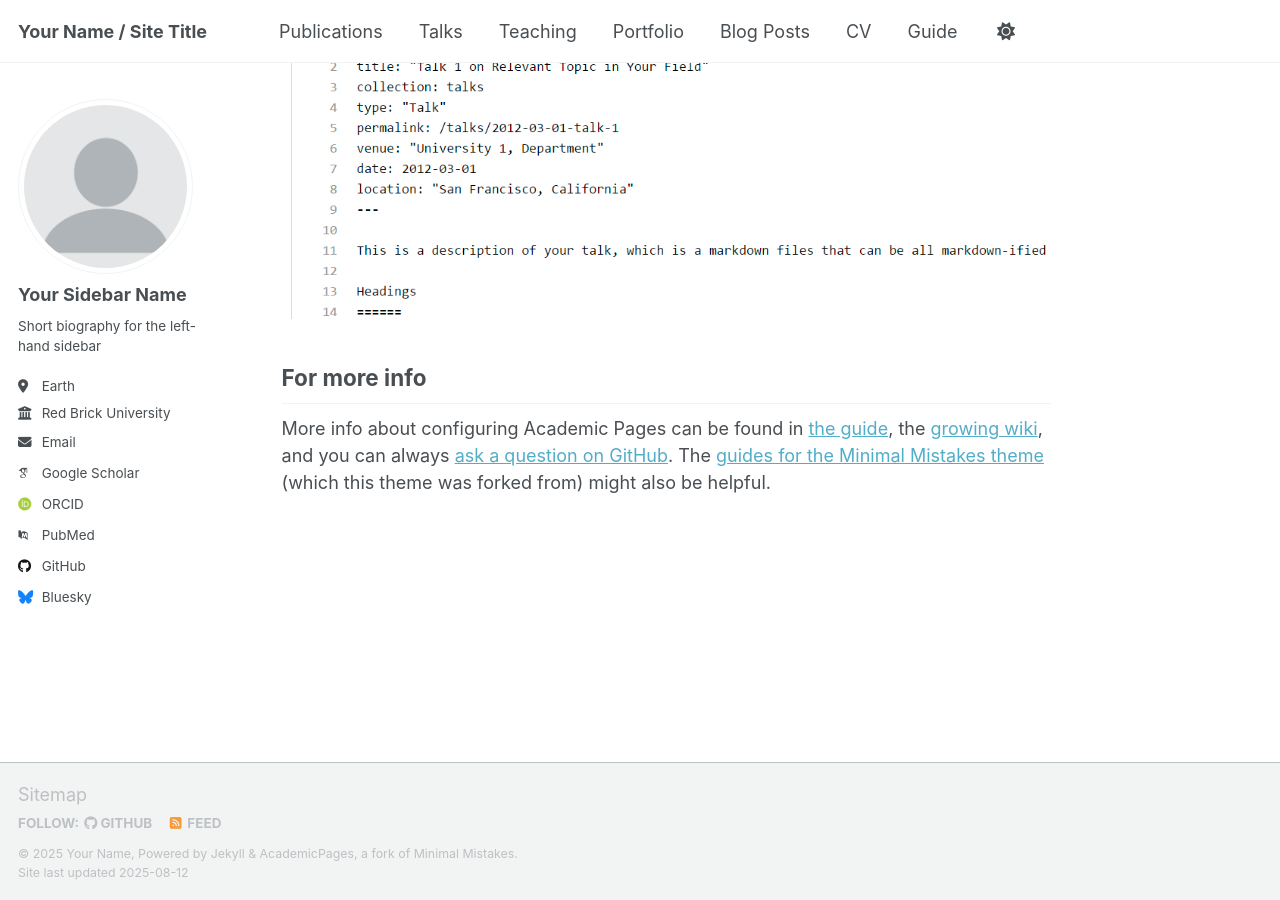
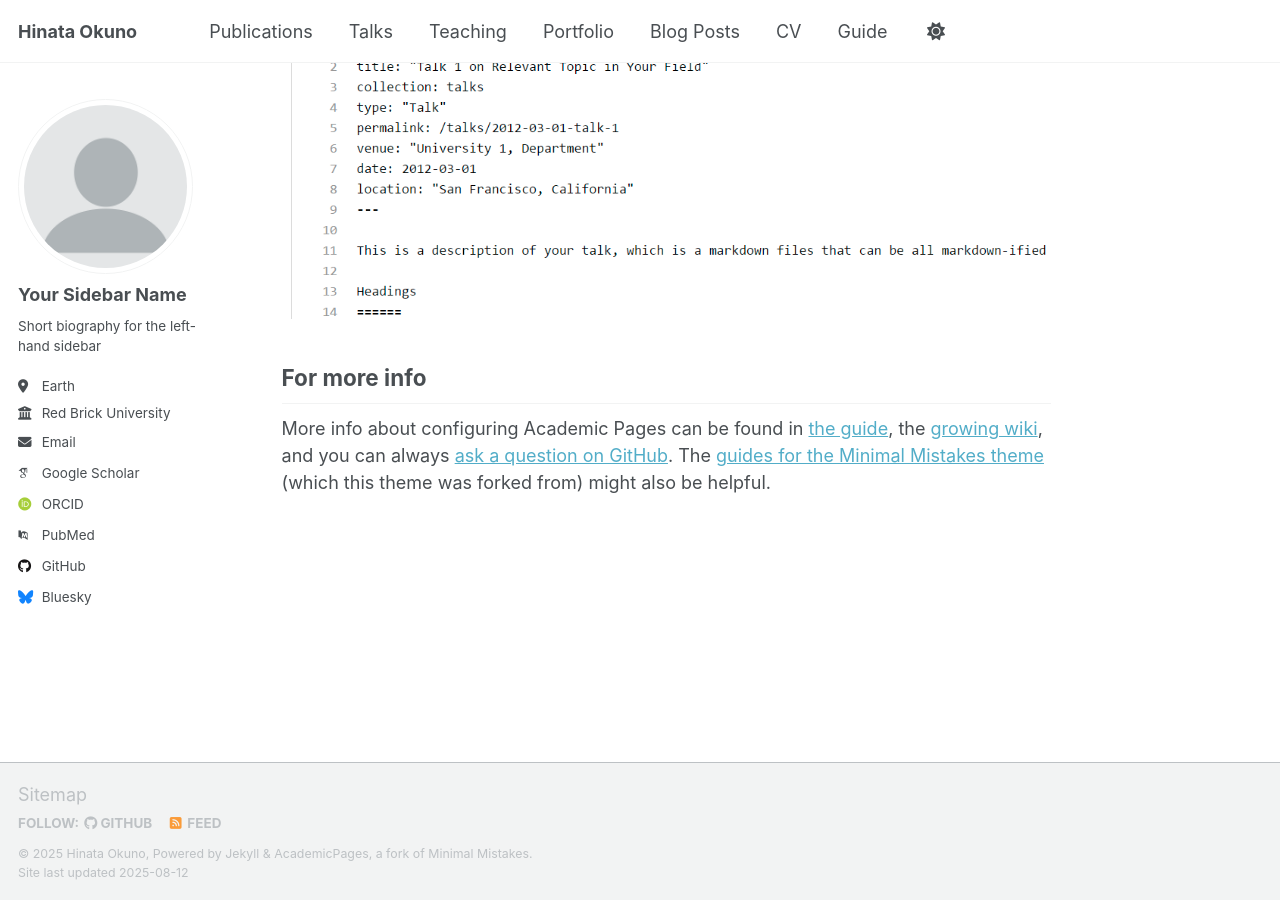
Before and after one commit to 9torres9/.github.io-my-cv-, a Jekyll site: the page built from _pages/about.md, in a window 1280 px wide and 900 px high, scrolled down 2880 px. Built offline with Jekyll 4.4.1, drawn with Linux system fonts in a browser that asks for light colours; some web fonts are replaced; a script that is not in the unit is left out.

Commit message:
Update _config.yml

```diff
--- a/_config.yml
+++ b/_config.yml
@@ -9,9 +9,9 @@
 # Basic Site Settings
 locale                   : "en-US"
 site_theme               : "default" # Currently available options are "default", "air"
-title                    : "Your Name / Site Title"
+title                    : Hinata Okuno
 title_separator          : "-"
-name                     : &name "Your Name"
+name                     : Hinata Okuno
 description              : &description "personal description"
 url                      : https://academicpages.github.io # the base hostname & protocol for your site e.g. "https://[your GitHub username].github.io" or if you already have some other page hosted on Github then use "https://[your GitHub username].github.io/[Your Repo Name]"
 baseurl                  : "" # the subpath of your site, e.g. "/blog"
```
